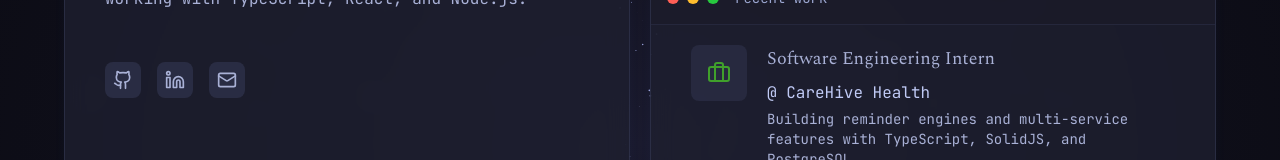
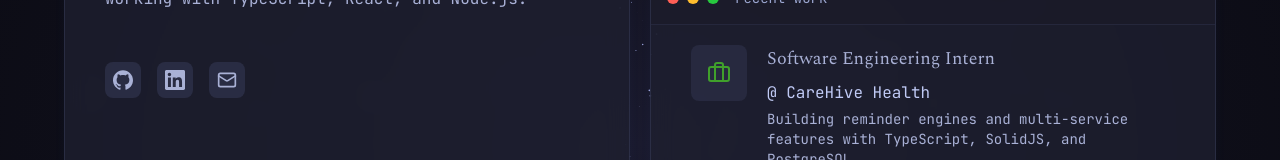
Before and after one commit to Jacoba91/jacob-portfolio, a React (Vite) app: page / in a window 1280 px wide. Shown: the part 352-512 px from the top of the page. Built offline with nearby package versions, Linux system fonts and the light colour scheme.

Commit message:
fix theme toggle desync

```diff
--- a/src/App.tsx
+++ b/src/App.tsx
@@ -7,12 +7,14 @@
   ProjectsPage,
   SkillsPage,
 } from "./pages";
+import { ThemeProvider } from "./hooks/useTheme";
 
 // Use base path for GitHub Pages deployment
 const basename = import.meta.env.BASE_URL;
 
 function App() {
   return (
+    <ThemeProvider>
       <BrowserRouter basename={basename}>
         <Routes>
           <Route path="/" element={<RootLayout />}>
@@ -24,6 +26,7 @@
           </Route>
         </Routes>
       </BrowserRouter>
+    </ThemeProvider>
   );
 }
 
--- a/src/components/features/CommandPalette.tsx
+++ b/src/components/features/CommandPalette.tsx
@@ -2,6 +2,7 @@
 import { motion, AnimatePresence } from "framer-motion";
 import { useNavigate } from "react-router-dom";
 import { useTheme } from "../../hooks/useTheme";
+import { GithubIcon, LinkedinIcon } from "../ui";
 import {
   Search,
   Home,
@@ -11,8 +12,6 @@
   Wrench,
   Sun,
   Moon,
-  Github,
-  Linkedin,
   Mail,
   X,
 } from "lucide-react";
@@ -110,7 +109,7 @@
     {
       id: "github",
       label: "open github",
-      icon: <Github className="w-4 h-4" />,
+      icon: <GithubIcon className="w-4 h-4" />,
       action: () => {
         window.open("https://github.com/Jacoba91", "_blank");
         onClose();
@@ -120,7 +119,7 @@
     {
       id: "linkedin",
       label: "open linkedin",
-      icon: <Linkedin className="w-4 h-4" />,
+      icon: <LinkedinIcon className="w-4 h-4" />,
       action: () => {
         window.open(
           "https://www.linkedin.com/in/jacob-aragao-710664255/",
--- /dev/null
+++ b/src/components/ui/SocialIcons.tsx
@@ -0,0 +1,33 @@
+interface IconProps {
+  className?: string;
+}
+
+// GitHub icon from Simple Icons (https://simpleicons.org/?q=github)
+export function GithubIcon({ className }: IconProps) {
+  return (
+    <svg
+      role="img"
+      viewBox="0 0 24 24"
+      fill="currentColor"
+      className={className}
+      xmlns="http://www.w3.org/2000/svg"
+    >
+      <path d="M12 .297c-6.63 0-12 5.373-12 12 0 5.303 3.438 9.8 8.205 11.385.6.113.82-.258.82-.577 0-.285-.01-1.04-.015-2.04-3.338.724-4.042-1.61-4.042-1.61C4.422 18.07 3.633 17.7 3.633 17.7c-1.087-.744.084-.729.084-.729 1.205.084 1.838 1.236 1.838 1.236 1.07 1.835 2.809 1.305 3.495.998.108-.776.417-1.305.76-1.605-2.665-.3-5.466-1.332-5.466-5.93 0-1.31.465-2.38 1.235-3.22-.135-.303-.54-1.523.105-3.176 0 0 1.005-.322 3.3 1.23.96-.267 1.98-.399 3-.405 1.02.006 2.04.138 3 .405 2.28-1.552 3.285-1.23 3.285-1.23.645 1.653.24 2.873.12 3.176.765.84 1.23 1.91 1.23 3.22 0 4.61-2.805 5.625-5.475 5.92.42.36.81 1.096.81 2.22 0 1.606-.015 2.896-.015 3.286 0 .315.21.69.825.57C20.565 22.092 24 17.592 24 12.297c0-6.627-5.373-12-12-12" />
+    </svg>
+  );
+}
+
+// LinkedIn icon from Simple Icons (https://simpleicons.org/?q=linkedin)
+export function LinkedinIcon({ className }: IconProps) {
+  return (
+    <svg
+      role="img"
+      viewBox="0 0 24 24"
+      fill="currentColor"
+      className={className}
+      xmlns="http://www.w3.org/2000/svg"
+    >
+      <path d="M20.447 20.452h-3.554v-5.569c0-1.328-.027-3.037-1.852-3.037-1.853 0-2.136 1.445-2.136 2.939v5.667H9.351V9h3.414v1.561h.046c.477-.9 1.637-1.85 3.37-1.85 3.601 0 4.267 2.37 4.267 5.455v6.286zM5.337 7.433c-1.144 0-2.063-.926-2.063-2.065 0-1.138.92-2.063 2.063-2.063 1.14 0 2.064.925 2.064 2.063 0 1.139-.925 2.065-2.064 2.065zm1.782 13.019H3.555V9h3.564v11.452zM22.225 0H1.771C.792 0 0 .774 0 1.729v20.542C0 23.227.792 24 1.771 24h20.451C23.2 24 24 23.227 24 22.271V1.729C24 .774 23.2 0 22.222 0h.003z" />
+    </svg>
+  );
+}
--- a/src/components/ui/index.ts
+++ b/src/components/ui/index.ts
@@ -1,3 +1,4 @@
 export { TrafficLights } from './TrafficLights';
 export { BentoCard } from './BentoCard';
 export { Button } from './Button';
+export { GithubIcon, LinkedinIcon } from './SocialIcons';
--- a/src/hooks/index.ts
+++ b/src/hooks/index.ts
@@ -1,2 +1,2 @@
-export { useTheme } from './useTheme';
+export { useTheme, ThemeProvider } from './useTheme';
 export { useStarfield } from './useStarfield';
--- a/src/hooks/useTheme.ts
+++ /dev/null
@@ -1,37 +0,0 @@
-import { useState, useEffect, useCallback } from 'react';
-
-type Theme = 'dark' | 'light';
-
-export function useTheme() {
-  const [theme, setTheme] = useState<Theme>(() => {
-    if (typeof window !== 'undefined') {
-      const stored = localStorage.getItem('theme') as Theme | null;
-      if (stored) return stored;
-      // Default to dark mode
-      return 'dark';
-    }
-    return 'dark';
-  });
-
-  useEffect(() => {
-    const root = document.documentElement;
-    if (theme === 'dark') {
-      root.classList.add('dark');
-      root.classList.remove('light');
-    } else {
-      root.classList.add('light');
-      root.classList.remove('dark');
-    }
-    localStorage.setItem('theme', theme);
-  }, [theme]);
-
-  const toggleTheme = useCallback(() => {
-    setTheme(prev => prev === 'dark' ? 'light' : 'dark');
-  }, []);
-
-  const setThemeValue = useCallback((newTheme: Theme) => {
-    setTheme(newTheme);
-  }, []);
-
-  return { theme, toggleTheme, setTheme: setThemeValue };
-}
--- /dev/null
+++ b/src/hooks/useTheme.tsx
@@ -0,0 +1,68 @@
+import {
+  createContext,
+  useContext,
+  useState,
+  useEffect,
+  useCallback,
+} from "react";
+import type { ReactNode, JSX } from "react";
+
+type Theme = "dark" | "light";
+
+interface ThemeContextValue {
+  theme: Theme;
+  toggleTheme: () => void;
+  setTheme: (theme: Theme) => void;
+}
+
+const ThemeContext = createContext<ThemeContextValue | null>(null);
+
+export function ThemeProvider({
+  children,
+}: {
+  children: ReactNode;
+}): JSX.Element {
+  const [theme, setThemeState] = useState<Theme>(() => {
+    if (typeof window !== "undefined") {
+      const stored = localStorage.getItem("theme") as Theme | null;
+      if (stored) return stored;
+      // Default to dark mode
+      return "dark";
+    }
+    return "dark";
+  });
+
+  useEffect(() => {
+    const root = document.documentElement;
+    if (theme === "dark") {
+      root.classList.add("dark");
+      root.classList.remove("light");
+    } else {
+      root.classList.add("light");
+      root.classList.remove("dark");
+    }
+    localStorage.setItem("theme", theme);
+  }, [theme]);
+
+  const toggleTheme = useCallback(() => {
+    setThemeState((prev) => (prev === "dark" ? "light" : "dark"));
+  }, []);
+
+  const setTheme = useCallback((newTheme: Theme) => {
+    setThemeState(newTheme);
+  }, []);
+
+  return (
+    <ThemeContext.Provider value={{ theme, toggleTheme, setTheme }}>
+      {children}
+    </ThemeContext.Provider>
+  );
+}
+
+export function useTheme() {
+  const context = useContext(ThemeContext);
+  if (!context) {
+    throw new Error("useTheme must be used within a ThemeProvider");
+  }
+  return context;
+}
--- a/src/pages/HomePage.tsx
+++ b/src/pages/HomePage.tsx
@@ -1,9 +1,7 @@
 import { motion } from "framer-motion";
-import { BentoCard } from "../components/ui";
+import { BentoCard, GithubIcon, LinkedinIcon } from "../components/ui";
 import { BentoGrid } from "../components/layout";
 import {
-  Github,
-  Linkedin,
   Mail,
   MapPin,
   GraduationCap,
@@ -56,7 +54,7 @@
               className="icon-link p-2 rounded-lg dark:bg-mocha-surface0 bg-bone-cream
                 dark:hover:bg-mocha-surface1 hover:bg-bone-ash/30 transition-colors"
             >
-              <Github className="w-5 h-5 dark:text-mocha-text text-bone-ink" />
+              <GithubIcon className="w-5 h-5 dark:text-mocha-text text-bone-ink" />
             </a>
             <a
               href="https://www.linkedin.com/in/jacob-aragao-710664255/"
@@ -65,7 +63,7 @@
               className="icon-link p-2 rounded-lg dark:bg-mocha-surface0 bg-bone-cream
                 dark:hover:bg-mocha-surface1 hover:bg-bone-ash/30 transition-colors"
             >
-              <Linkedin className="w-5 h-5 dark:text-mocha-text text-bone-ink" />
+              <LinkedinIcon className="w-5 h-5 dark:text-mocha-text text-bone-ink" />
             </a>
             <a
               href="mailto:jacobaragao1@gmail.com"
--- a/src/pages/ProjectsPage.tsx
+++ b/src/pages/ProjectsPage.tsx
@@ -1,6 +1,6 @@
-import { BentoCard } from "../components/ui";
+import { BentoCard, GithubIcon } from "../components/ui";
 import { BentoGrid } from "../components/layout";
-import { FolderGit2, ExternalLink, Play, Github } from "lucide-react";
+import { FolderGit2, ExternalLink, Play } from "lucide-react";
 
 interface Project {
   name: string;
@@ -96,7 +96,7 @@
                   dark:hover:bg-mocha-surface1 hover:bg-bone-ash/30 transition-colors"
                 title="View source"
               >
-                <Github className="w-4 h-4 dark:text-mocha-text text-bone-ink" />
+                <GithubIcon className="w-4 h-4 dark:text-mocha-text text-bone-ink" />
               </a>
             )}
           </div>
@@ -158,7 +158,7 @@
               dark:hover:bg-mocha-surface1 hover:bg-bone-ash/30
               transition-colors"
           >
-            <Github className="w-4 h-4" />
+            <GithubIcon className="w-4 h-4" />
             <span>View GitHub</span>
           </a>
         </div>
```
Lines whose indentation alone changed are shown as unchanged.
